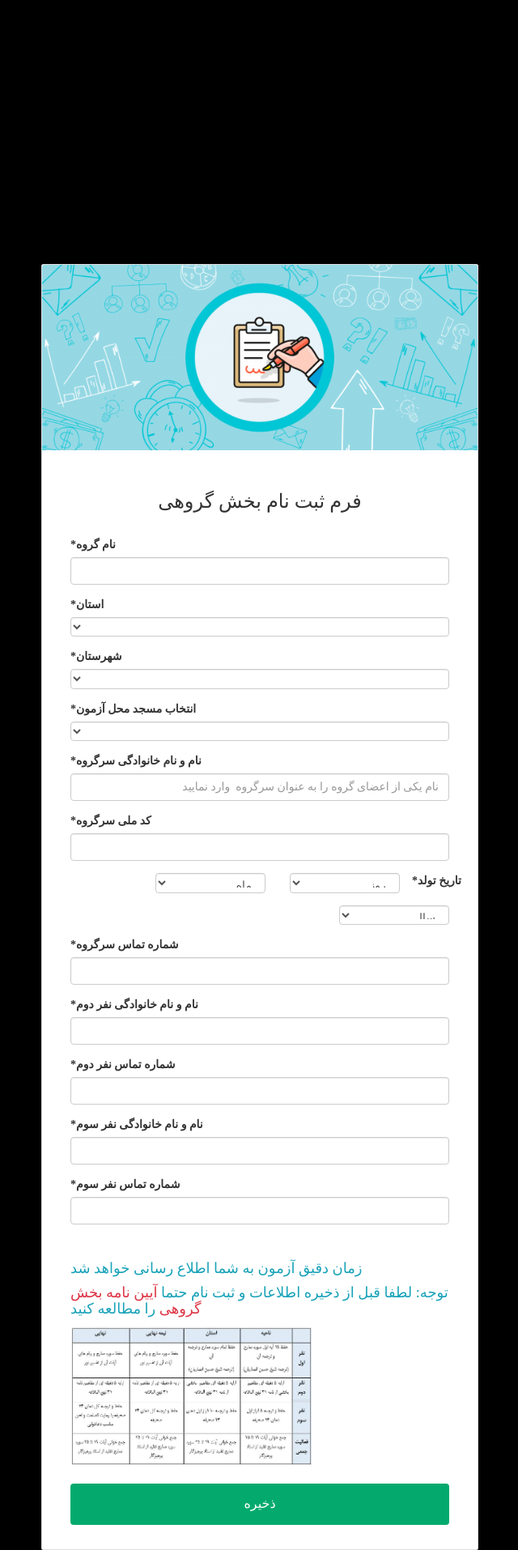
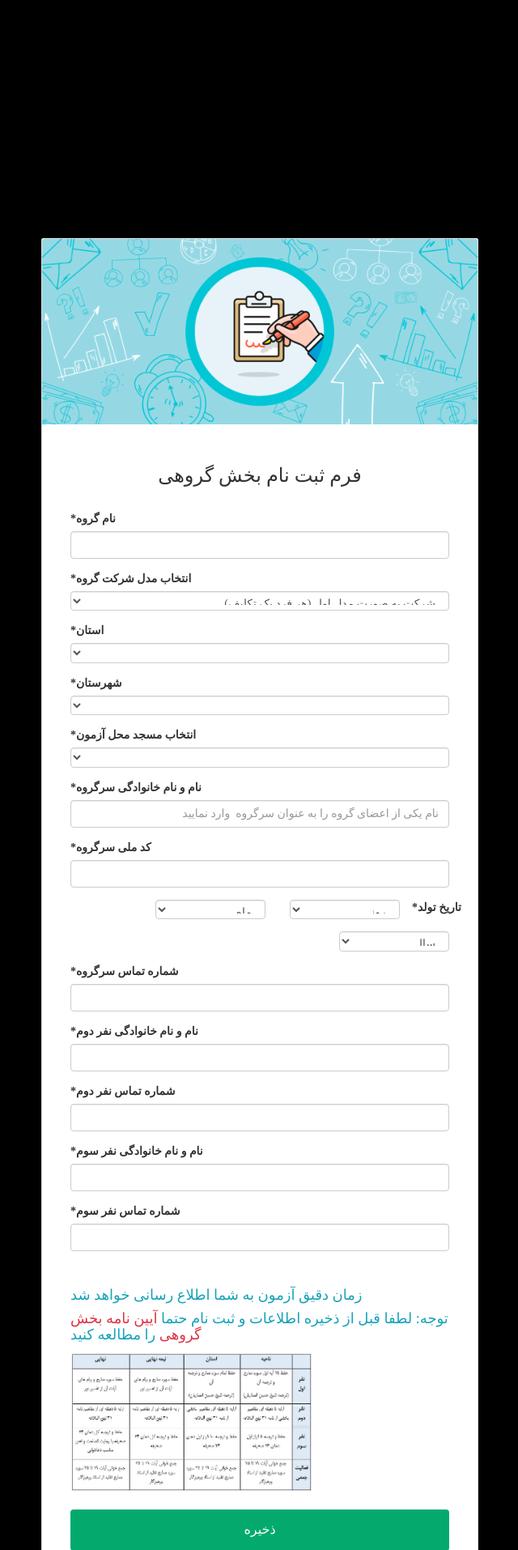
Before and after one commit to arBlueSrc/limo_two, a Laravel app: page /groupForm in a window 1280 px wide. Shown: the top 1914 px of the page at 81% size, without its empty margins (319-959 px from the left). Run offline with Laravel 9, Linux system fonts and the light colour scheme; a user stored in the database is signed in; data comes from the database, SQL or seed files in the repository; data that the repository does not hold is empty; some web fonts are replaced.

Commit message:
add new field

```diff
--- a/app/Http/Controllers/UserFormController.php
+++ b/app/Http/Controllers/UserFormController.php
@@ -215,7 +215,9 @@ rubika.ir/quranbsj_ir",
             'second_person_phone' => 'required',
             'third_person_name' => 'required',
             'third_persons_phone' => 'required',
+            'type' => 'required',
         ]);
+//        dd($data);
 
         $data['month'] =  str_pad($data['month'], 2, '0', STR_PAD_LEFT);
         $data['day'] =  str_pad($data['day'], 2, '0', STR_PAD_LEFT);
@@ -240,7 +242,7 @@ rubika.ir/quranbsj_ir",
             'third_phone' => $data['third_persons_phone'],
             'birthday' => $birth_date,
             'user_id' => Auth::user()->id,
-
+            'type' => $data['type'],
         ]);
 
         // send sms to user
--- a/resources/views/form/groupForm.blade.php
+++ b/resources/views/form/groupForm.blade.php
@@ -114,7 +114,13 @@
                                 <label class="form-label" for="NameOfGroup">نام گروه*</label>
                                 <input type="text" id="namesGroup" name="group_name" class="form-control"/>
                             </div>
-
+                            <div class="form-outline mb-4">
+                                <label class="form-label" for="Township">انتخاب مدل شرکت گروه*</label>
+                                <select name="type" id="" class="form-control">
+                                    <option value="1" {{--selected=selected--}}>شرکت به صورت مدل اول (هر فرد یک تکلیف)</option>
+                                    <option value="2">شرکت به صورت مدل دوم (حفظ گروهی سوره مبارکه الرحمن)</option>
+                                </select>
+                            </div>
                             <div class="form-outline mb-4">
                                 <label class="form-label" for="City">استان*</label>
                                 <select name="ostan_id" id="ostans" class="form-control">
@@ -139,6 +145,8 @@
                                 </select>
 {{--                                <input type="text" id="mosque" name="mosque" class="form-control"/>--}}
                             </div>
+
+
                             <div class="form-outline mb-4">
                                 <label class="form-label" for="LeadersLFname">نام و نام خانوادگی سرگروه*</label>
                                 <input type="text" id="leaders_name" name="head_name" class="form-control"
```
